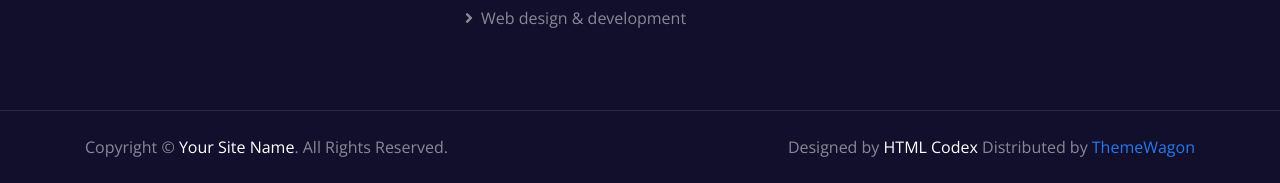
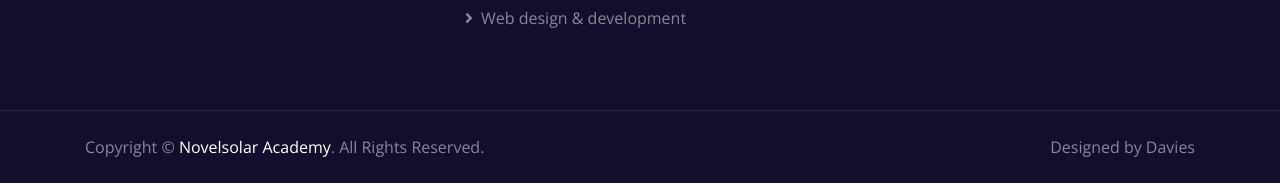
Before and after one commit to novelacadhost-sketch/novelacad, a Flask app: page / in a window 1280 px wide. Shown: the part 5416-5599 px from the top of the page. Run offline with Flask 3, Linux system fonts and the light colour scheme; some libraries are stand-ins or nearby versions.

```diff
--- a/templates/index.html
+++ b/templates/index.html
@@ -702,13 +702,12 @@
         <div class="container">
             <div class="row">
                 <div class="col-md-6 text-center text-md-left mb-3 mb-md-0">
-                    <p class="m-0">Copyright &copy; <a class="text-white" href="#">Your Site Name</a>. All Rights
+                    <p class="m-0">Copyright &copy; <a class="text-white" href="{{ url_for('home') }}">Novelsolar Academy</a>. All Rights
                         Reserved.
                     </p>
                 </div>
                 <div class="col-md-6 text-center text-md-right">
-                    <p class="m-0">Designed by <a class="text-white" href="https://htmlcodex.com">HTML Codex</a>
-                        Distributed by <a href="https://themewagon.com" target="_blank">ThemeWagon</a></p>
+                    <p class="m-0">Designed by Davies</p>
                 </div>
             </div>
         </div>
```
